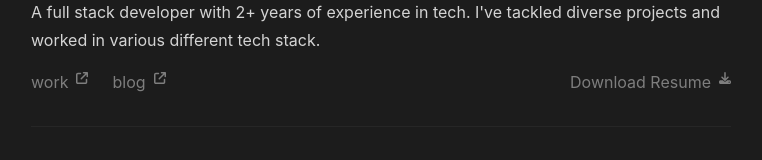
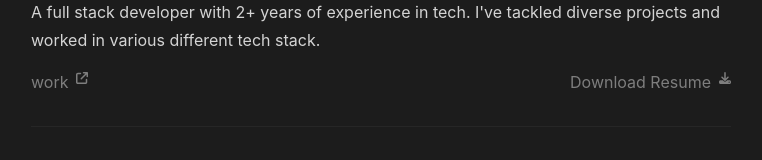
Before and after one commit to Shimanshu83/shimanshu_why, a React (Create React App) app: page / in a window 1280 px wide. Shown: the part 126-286 px from the top of the page, without its empty margins (259-1021 px from the left). Built offline with nearby package versions, Linux system fonts and the light colour scheme.

Commit message:
hidden all blogs

```diff
--- a/src/components/Header/Header.js
+++ b/src/components/Header/Header.js
@@ -34,10 +34,11 @@ function Header() {
             </Link>
           )}
 
-          <div className='flex flex-center space-x-2 cursor-pointer hover:text-t-accent'>
+          {/* commenting for now but will add this later with my new articles that I like to build */}
+          {/* <div className='flex flex-center space-x-2 cursor-pointer hover:text-t-accent'>
             <span>blog</span>
             <FontAwesomeIcon width={12} height={12} icon={faArrowUpRightFromSquare} />
-          </div>
+          </div> */}
 
 
         </div>
```
